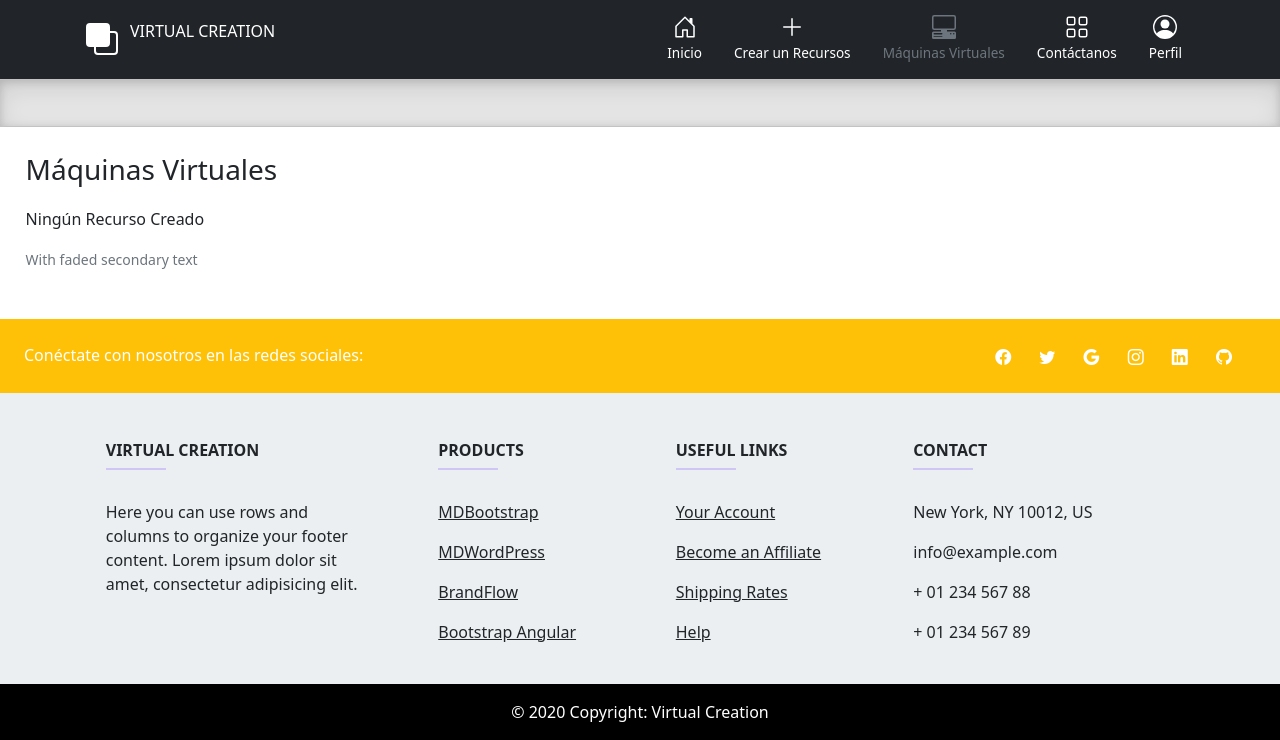
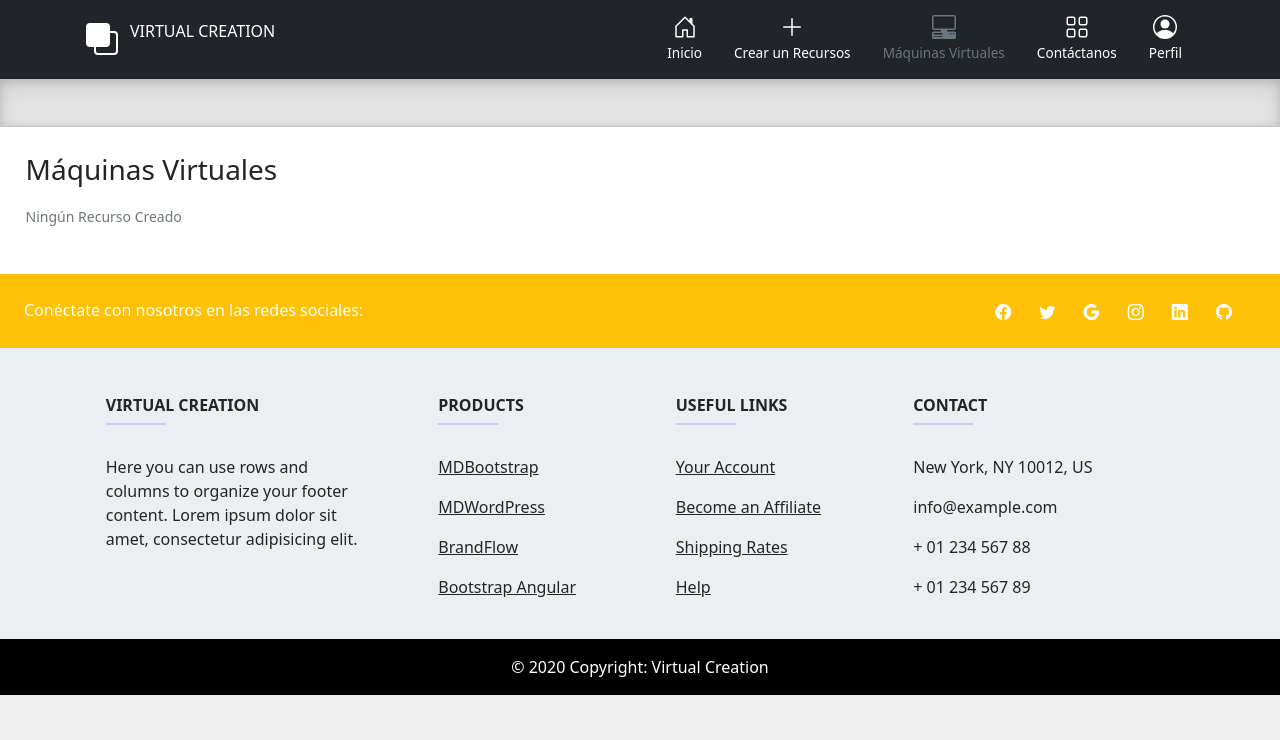
Before and after one commit to miiguel4/VirtualCreation, a Symfony app: template templates/view_machine/index.html.twig in a window 1280 px wide. Shown: the part 146-886 px from the top of the page. After the commit the page ends 841 px from the top, so only its background shows below. Run offline with Twig, Linux system fonts and the light colour scheme; the template is opened without the code that fills it, so the values that code supplies are empty; some libraries are stand-ins or nearby versions.

Commit message:
Solucion Error CPU

```diff
--- a/templates/creacionmaquina/index.html.twig
+++ b/templates/creacionmaquina/index.html.twig
@@ -143,10 +143,10 @@
         </div>
       </div>
       <div class="mb-3">
-        <label for="validationCustom01" class="form-label" name="CPU">CPU</label>
-        <input type="number" class="form-control" id="validationCustom01" name="CPU" max="4" required>
+        <label for="validationCustom01" class="form-label" name="CPU">CPU (maximo 2)</label>
+        <input type="number" class="form-control" id="validationCustom01" name="CPU" max="2" required>
         <div class="invalid-feedback">
-         Por favor, introduce un número de CPU (maximo 4).
+         Por favor, introduce un número de CPU (maximo 2).
         </div>
       </div>
       <div class="mb-3">
--- a/templates/view_machine/index.html.twig
+++ b/templates/view_machine/index.html.twig
@@ -133,10 +133,9 @@
       <h3>Máquinas Virtuales</h3>
          {#  {{ dump(maquina) }} #}
         {% if maquina is empty %}
-          <p class="text-xl-start">Ningún Recurso Creado</p>
-            <small class="text-muted">With faded secondary text</small>
+          <h6>  <small class="text-muted">Ningún Recurso Creado</small> </h6>
         {% else %}
-          {% if maquina is defined %}
+          {% if maquina is defined and lg is defined%}
               {% for m in maquina %}
               {% if (m is empty) or (lg is empty) %}
                   <input type="hidden">
```
Also changed, not shown: src/Controller/CreacionmaquinaController.php (+4 -4 lines).
